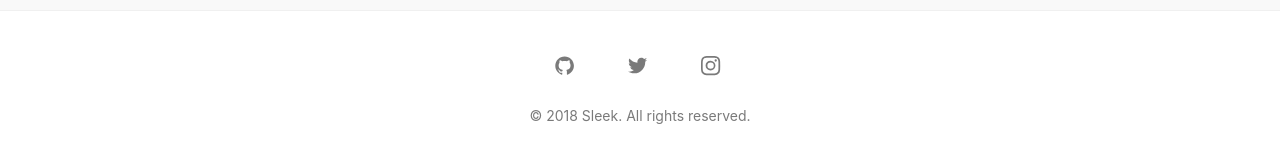
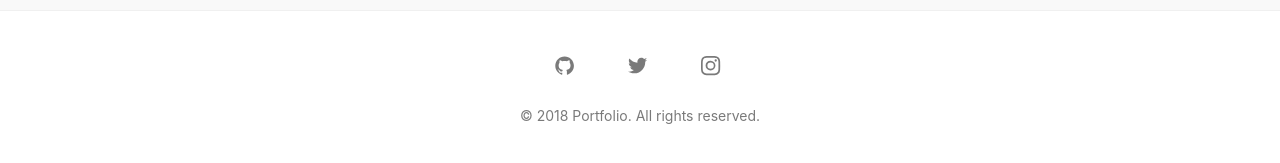
Before and after one commit to HanHyunwoo/HanHyunwoo.github.io, a Jekyll site: the page built from index.md, in a window 1280 px wide and 900 px high, scrolled down 935 px. Shown: the part 729-892 px from the top of the window. Built offline with Jekyll 4.4.1, drawn with Linux system fonts in a browser that asks for light colours.

Commit message:
_config.yml edit

```diff
--- a/_config.yml
+++ b/_config.yml
@@ -1,17 +1,17 @@
-title: Sleek # your site title
-author: GitHub User
-email: your-email@domain.com # email for form submission, you also have to change it in _js/scripts.js
+title: Portfolio  # your site title
+author: Han Hyunwoo
+email: hhw1990@naver.com # email for form submission, you also have to change it in _js/scripts.js
 description: > # this means to ignore newlines until "baseurl:"
   Write an awesome description for your new site here. You can edit this
   line in _config.yml. It will appear in your document head meta (for
   Google search results) and in your feed.xml site description.
 baseurl: "/" # the subpath of your site, e.g. /blog
-url: "https://janczizikow.github.io/sleek" # the base hostname & protocol for your site, e.g. http://example.com
+url: "https://HanHyunwoo.github.io" # the base hostname & protocol for your site, e.g. http://example.com
 twitter_username: jan_czizikow # replace with your_twitter_username or comment to remove link from footer
 github_username:  janczizikow # replace with your_github_username or comment to remove link from footer
 instagram_username: shanlongjj # replace with your_instagram_username or comment to remove link from footer
 social:
-  name: Your Name
+  name: Han Hyunwoo
   links:
     - https://twitter.com/BenBalter
     - https://www.facebook.com/ben.balter
```
